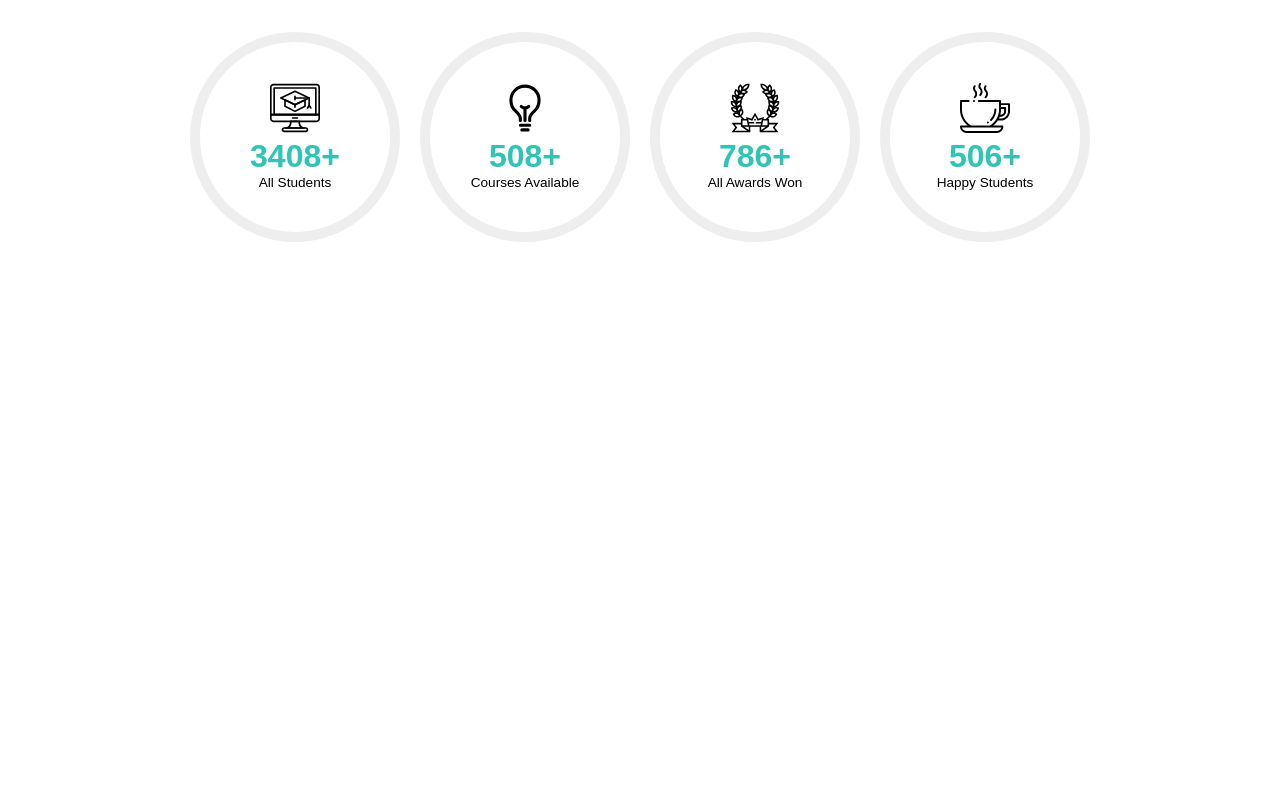
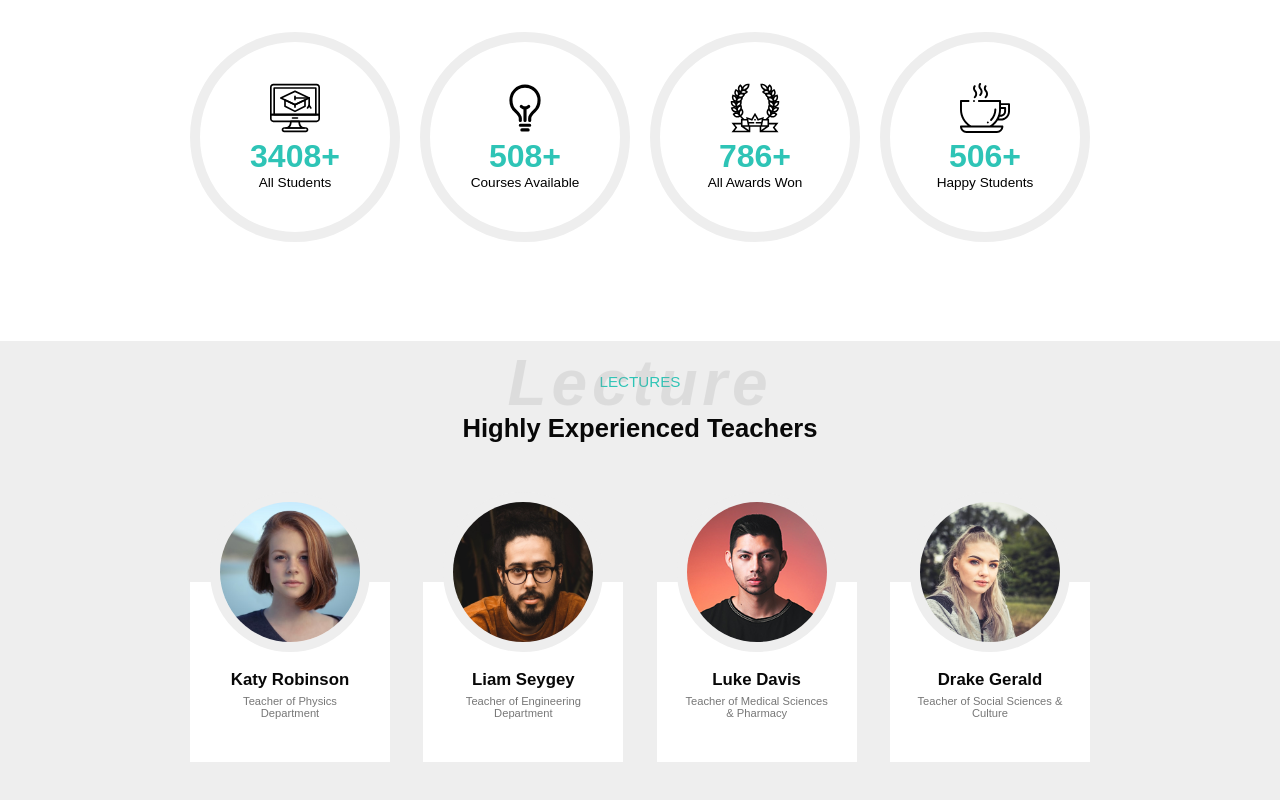
Before and after one commit to Achiekobby/education-institute-website-in-react-and-styled-components, a React (Create React App) app: page / in a window 1280 px wide. Shown: the part 3214-4014 px from the top of the page. Before the commit the page ends 3555 px from the top, so only its background shows below. Built offline with nearby package versions, Linux system fonts and the light colour scheme.

Commit message:
Lectures Section is added

```diff
--- /dev/null
+++ b/src/components/Comments/Comments.js
@@ -0,0 +1,13 @@
+import React from 'react'
+
+import {CommentsElements} from "./CommentsElements"
+
+const Comments = () => {
+    return (
+    <CommentsElements>
+
+    </CommentsElements>
+    );
+}
+
+export default Comments
--- /dev/null
+++ b/src/components/Comments/CommentsElements.js
@@ -0,0 +1,3 @@
+import styled from "styled-components";
+
+export const CommentsElements  = styled.section``;
--- /dev/null
+++ b/src/components/Lectures/Lectures.js
@@ -0,0 +1,48 @@
+import React from "react";
+import { LecturerData } from "../../data/LecturesData";
+import {
+  LecturesElements,
+  LecturesContainer,
+  LecturesHead,
+  HeadLine,
+  TopLine,
+  ShadowText,
+  LecturesWrapper,
+  LectureCard,
+  LecturerImage,
+  ImgFile,
+  LecturerInfo,
+  LecturerName,
+  LecturerTitle
+} from "./LecturesElements";
+
+const Lectures = () => {
+  return (
+    <LecturesElements>
+      <LecturesContainer>
+        <LecturesHead>
+          <HeadLine>Lectures</HeadLine>
+          <TopLine>Highly Experienced Teachers</TopLine>
+          <ShadowText>Lecture</ShadowText>
+        </LecturesHead>
+        <LecturesWrapper>
+          {LecturerData.map((data, index) => {
+            return (
+              <LectureCard key={index}>
+                <LecturerImage>
+                  <ImgFile src={data.lecturerImg} />
+                </LecturerImage>
+                <LecturerInfo>
+                  <LecturerName>{data.lecturerName}</LecturerName>
+                  <LecturerTitle>{data.lecturerTitle}</LecturerTitle>
+                </LecturerInfo>
+              </LectureCard>
+            );
+          })}
+        </LecturesWrapper>
+      </LecturesContainer>
+    </LecturesElements>
+  );
+};
+
+export default Lectures;
--- /dev/null
+++ b/src/components/Lectures/LecturesElements.js
@@ -0,0 +1,104 @@
+import styled from "styled-components";
+
+export const LecturesElements = styled.section`
+background: #EEEEEE;
+width: 100%;
+overflow: hidden;
+
+`;
+export const LecturesContainer = styled.div`
+max-width: 1000px;
+padding: 0 50px;
+margin: 0 auto;
+`;
+export const LecturesHead = styled.div`
+position: relative;
+display: flex;
+flex-direction: column;
+align-items: center;
+justify-content: center;
+padding: 1rem 0;
+width: 100%;
+`;
+export const HeadLine = styled.h3`
+font-size: 0.95rem;
+font-weight: 400;
+letter-spacing: 0.03;
+text-transform: uppercase;
+margin: 1rem 0;
+color: #2ec4b6;
+`;
+export const TopLine = styled.h2`
+font-size: clamp(1rem, 2vw, 2rem);
+font-weight: 700;
+color: #080808;
+text-transform: capitalize;
+margin-top: 8px;
+`;
+export const ShadowText = styled.h1`
+font-size: 4rem;
+font-weight: 700;
+font-style: italic;
+color: #999;
+position: absolute;
+top: 5px;
+opacity: .2;
+letter-spacing: 0.3rem;
+`;
+export const LecturesWrapper = styled.div`
+  display: flex;
+  justify-content: space-between;
+  align-items: center;
+  width: 100%;
+  padding: 1.2rem 0;
+  margin-top: 3.5rem;
+
+  @media screen and (max-width:768px)
+  {
+      flex-direction: column;
+      gap: 20px;
+  }
+`;
+export const LectureCard = styled.div`
+width: 200px;
+height: 180px;
+background: #fff;
+position: relative;
+padding: 0 1.5rem;
+margin: 3rem 0;
+
+`;
+export const LecturerImage = styled.div`
+width: 160px;
+height: 160px;
+border: 10px solid #EEEEEE;
+border-radius: 50%;
+position: absolute;
+top: -50%;
+left: 50%;
+transform: translateX(-50%);
+`;
+export const ImgFile = styled.img`
+width: 100%;
+height: 100%;
+object-fit: cover;
+-o-object-fit: cover;
+border-radius: 50%;
+`;
+export const LecturerInfo = styled.div`
+margin-top: 5.5rem;
+`
+export const LecturerName = styled.h3`
+font-size: 1.05rem;
+font-weight: 600;
+color: #080808;
+text-align: center;
+`;
+export const LecturerTitle = styled.p`
+font-size: 0.7rem;
+font-weight: 500;
+color: #777;
+text-align: center;
+margin-top: 5px;
+margin-bottom: 5px;
+`;
--- /dev/null
+++ b/src/data/LecturesData.js
@@ -0,0 +1,28 @@
+import ImgFileOne from  '../assets/images/profile.jpg'
+import ImgFileTwo from  '../assets/images/profile1.jpg'
+import ImgFileThree from  '../assets/images/Profile2.png'
+import ImgFileFour from  '../assets/images/user1.jpg'
+
+export const LecturerData = [
+  {
+    lecturerImg: ImgFileOne,
+    lecturerName: "Katy Robinson",
+    lecturerTitle: "Teacher of Physics Department",
+  },
+
+  {
+    lecturerImg: ImgFileTwo,
+    lecturerName: "Liam Seygey",
+    lecturerTitle: "Teacher of Engineering Department",
+  },
+  {
+    lecturerImg: ImgFileThree,
+    lecturerName: "Luke Davis",
+    lecturerTitle: "Teacher of Medical Sciences & Pharmacy",
+  },
+  {
+    lecturerImg: ImgFileFour,
+    lecturerName: "Drake Gerald",
+    lecturerTitle: "Teacher of Social Sciences & Culture",
+  },
+];
--- a/src/pages/Home.js
+++ b/src/pages/Home.js
@@ -1,7 +1,9 @@
 import React, { useState } from "react";
+import Comments from "../components/Comments/Comments";
 import Course from "../components/Courses/Course";
 import CtaSection from "../components/CTASection/CtaSection";
 import HeroSection from "../components/HeroSection/HeroSection";
+import Lectures from "../components/Lectures/Lectures";
 import MainNavbar from "../components/MainNavbar/MainNavbar";
 import Services from "../components/Services/Services";
 import Sidebar from "../components/Sidebar/Sidebar";
@@ -29,6 +31,8 @@ const Home = () => {
       <CtaSection/>
       <Services/>
       <Course/>
+      <Lectures/>
+      <Comments/>
     </>
   );
 };
```
Also changed, not shown: src/data/CommentsData.js (added, +30 -0 lines).
